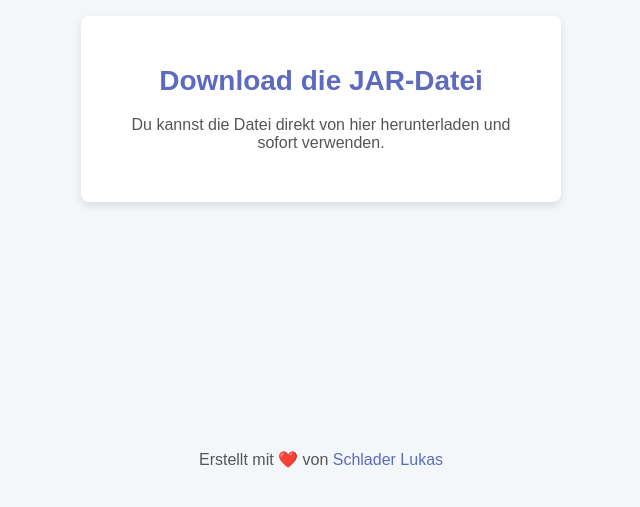
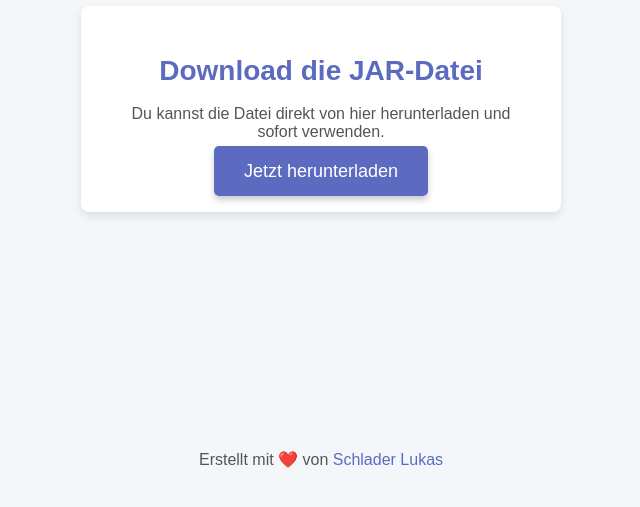
Before and after one commit to lschlade/Adventkalender, a plain HTML site: page index.html in a window 1280 px wide. Shown: the part 291-798 px from the top of the page, without its empty margins (319-959 px from the left). Drawn offline with Linux system fonts and the light colour scheme.

Commit message:
test1115

```diff
--- a/index.html
+++ b/index.html
@@ -76,6 +76,7 @@
 <div class="container">
     <h1>Download die JAR-Datei</h1>
     <p>Du kannst die Datei direkt von hier herunterladen und sofort verwenden.</p>
+    <a class="btn" href="https://raw.githubusercontent.com/lschlade/Adventkalender/gh-pages/jar/advent-calendar.jar" download>Jetzt herunterladen</a>
 </div>
 
 <footer>
```
